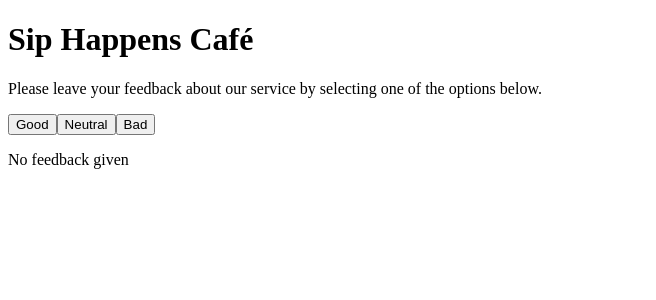
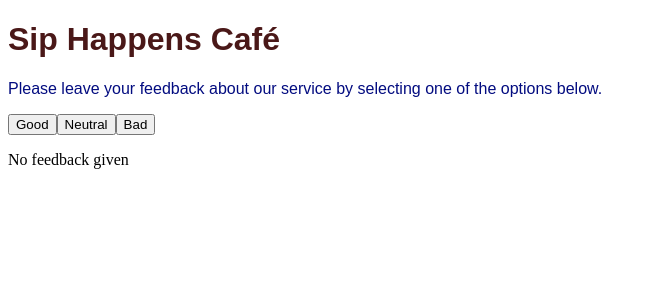
Before and after one commit to AndriyV2504/goit-react-hw-02, a React (Vite) app: page / in a window 1280 px wide. Shown: the top 300 px of the page, without its empty margins (0-656 px from the left). Built offline with nearby package versions, Linux system fonts and the light colour scheme.

Commit message:
add_description_styles

```diff
--- a/src/components/Description/Description.jsx
+++ b/src/components/Description/Description.jsx
@@ -1,6 +1,8 @@
+import styles from "../Description/Description.module.css";
+
 const Description = () => {
   return (
-    <div>
+    <div className={styles.description}>
       <h1>Sip Happens Café</h1>
       <p>
         Please leave your feedback about our service by selecting one of the
--- /dev/null
+++ b/src/components/Description/Description.module.css
@@ -0,0 +1,13 @@
+.description {
+    margin-bottom: 1.5px;
+}
+
+.description h1 {
+    font-family: sans-serif;
+    color: #3d0707ee;
+}
+
+.description p {
+    font-family: sans-serif;
+    color: #030c80;
+}
```
